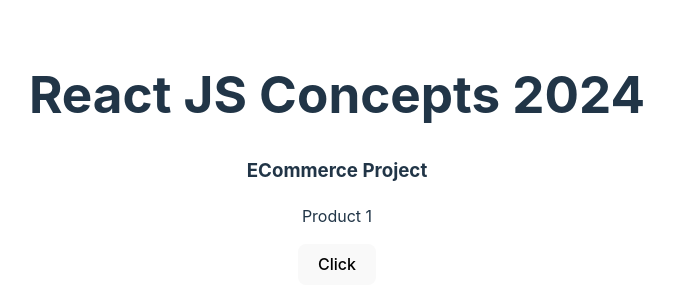
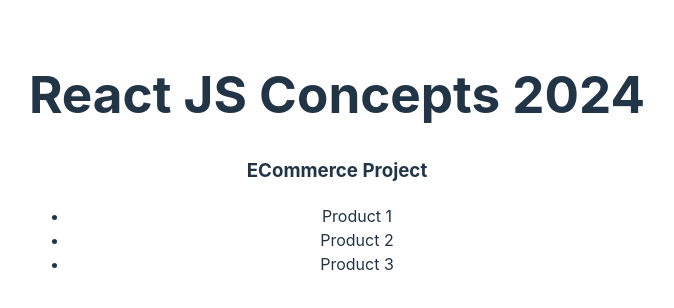
Before and after one commit to IB-ALA/REACT-TUTORIALS, a React (Vite) app in the folder reactjs-concepts-2024/: page / in a window 1280 px wide. Shown: the top 308 px of the page, without its empty margins (303-977 px from the left). Built offline with nearby package versions, Linux system fonts and the light colour scheme.

Commit message:
List and Keys.

```diff
--- a/reactjs-concepts-2024/src/components/products/index.jsx
+++ b/reactjs-concepts-2024/src/components/products/index.jsx
@@ -7,7 +7,13 @@ function ProductList() {
   return (
     <div>
       <h3>ECommerce Project</h3>
-      <ProductItem />
+      {/* <ProductItem /> */}
+
+      <ul>
+        {dummyProductData.map((item, index) => (
+          <li key={index}>{item}</li>
+        ))}
+      </ul>
     </div>
   );
 }
```
